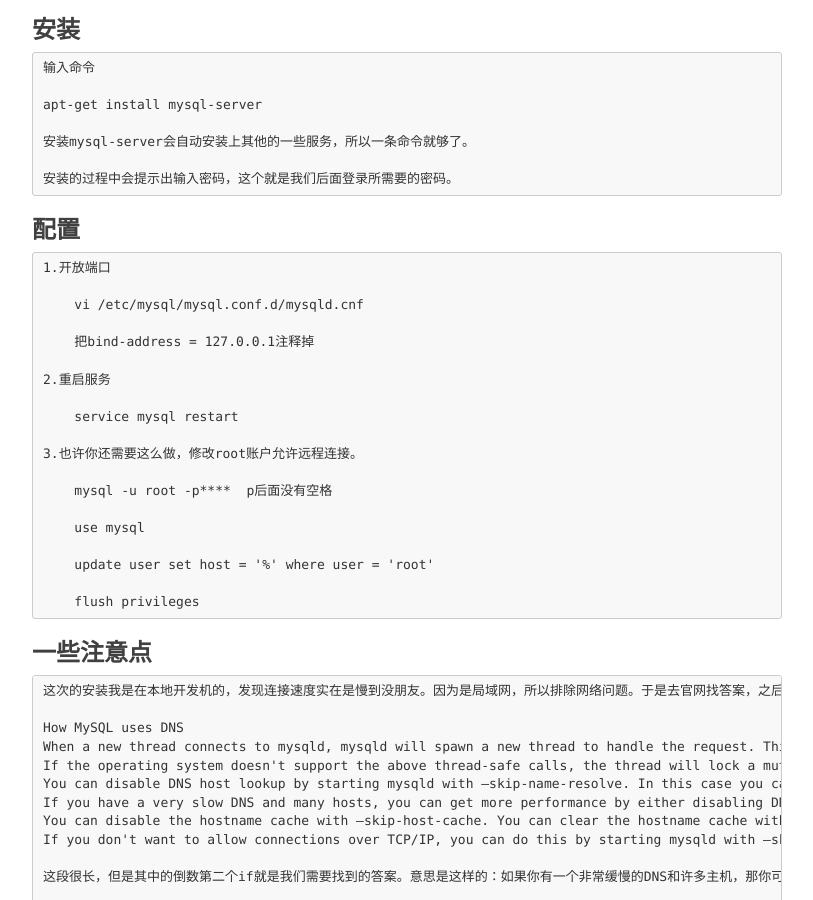
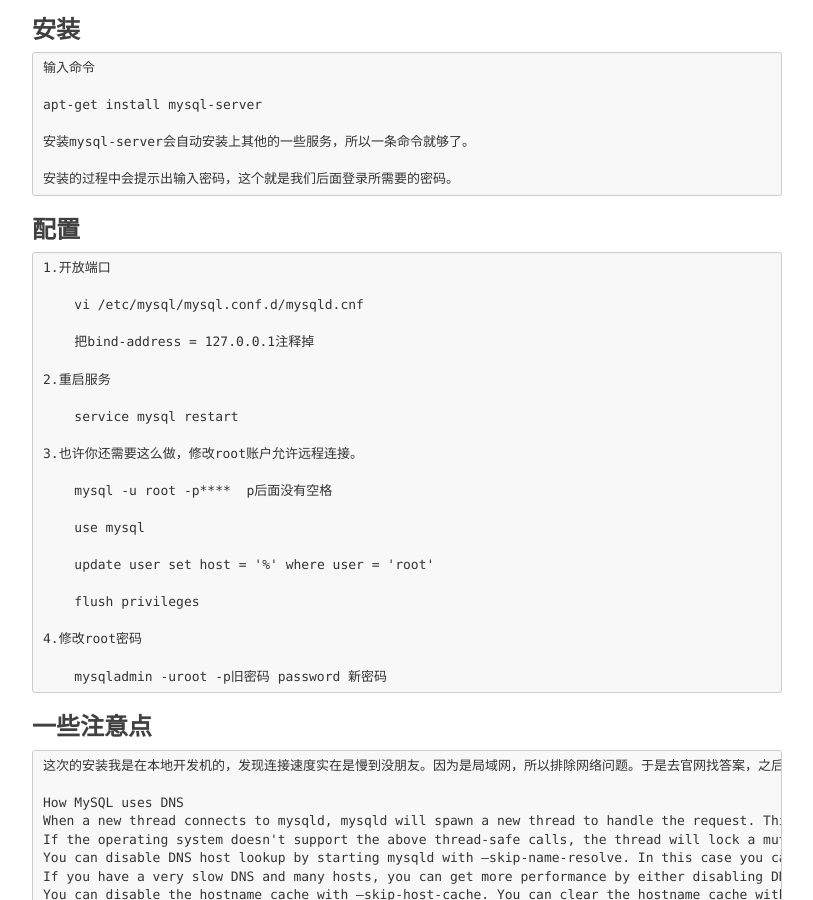
Before and after one commit to linzhiming0826/linzhiming0826.github.io, a Jekyll site: the page built from _posts/2017-08-11-mysql.markdown, in a window 1280 px wide and 900 px high, scrolled down 781 px. Shown: the whole window, without its empty margins (233-1046 px from the left). Built offline with Jekyll 4.4.1, drawn with Linux system fonts in a browser that asks for light colours; nearby versions of some CDN libraries; comment, search, counter and statistics services are not loaded.

Commit message:
新增mysql修改密码的记录

```diff
--- a/_posts/2017-08-11-mysql.markdown
+++ b/_posts/2017-08-11-mysql.markdown
@@ -44,6 +44,10 @@
         update user set host = '%' where user = 'root'
 
         flush privileges
+
+    4.修改root密码
+
+        mysqladmin -uroot -p旧密码 password 新密码
 
 ### 一些注意点
 
--- a/jd_root.txt
+++ /dev/null
@@ -1 +0,0 @@
-e95d2f4a675fe6f2607166a4518e4d1402532181d300e723
--- a/root.txt
+++ /dev/null
@@ -1 +0,0 @@
-0f651fa11355f9b4f9d191fa2433719a
```
